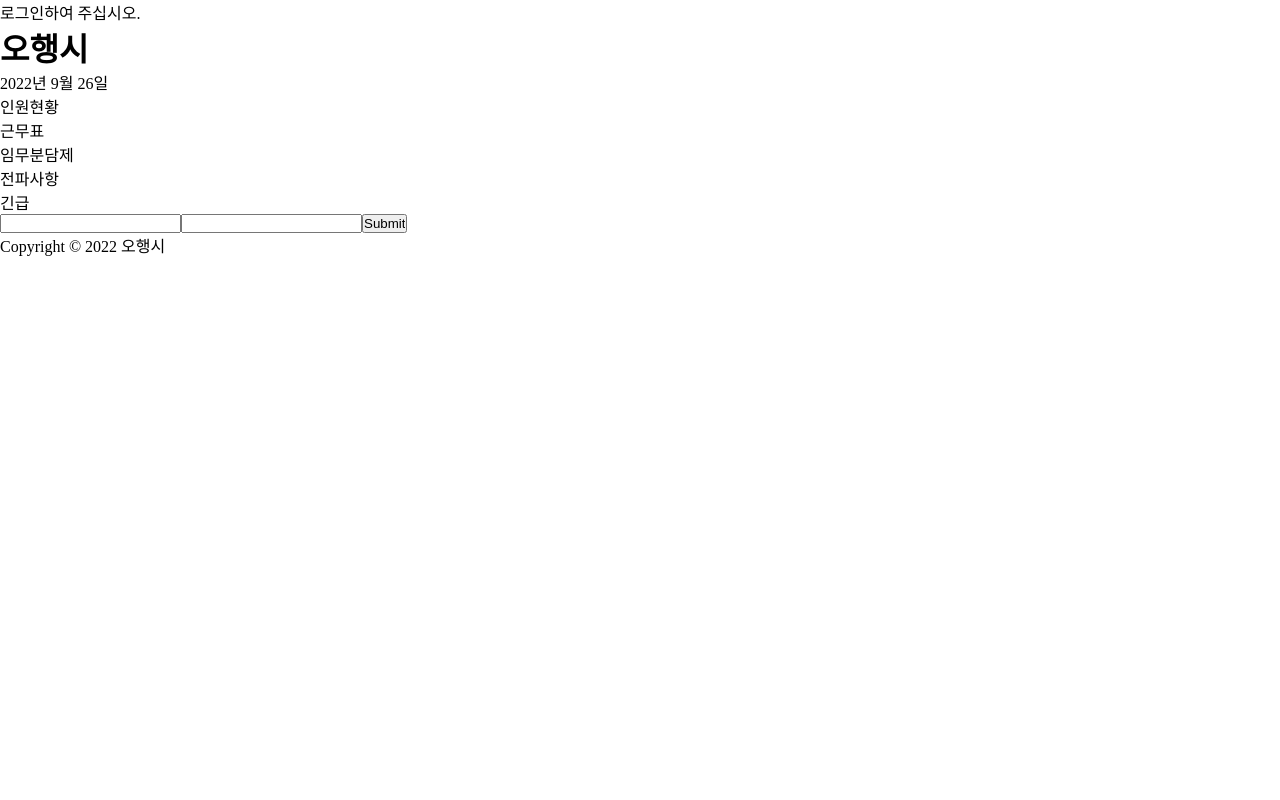
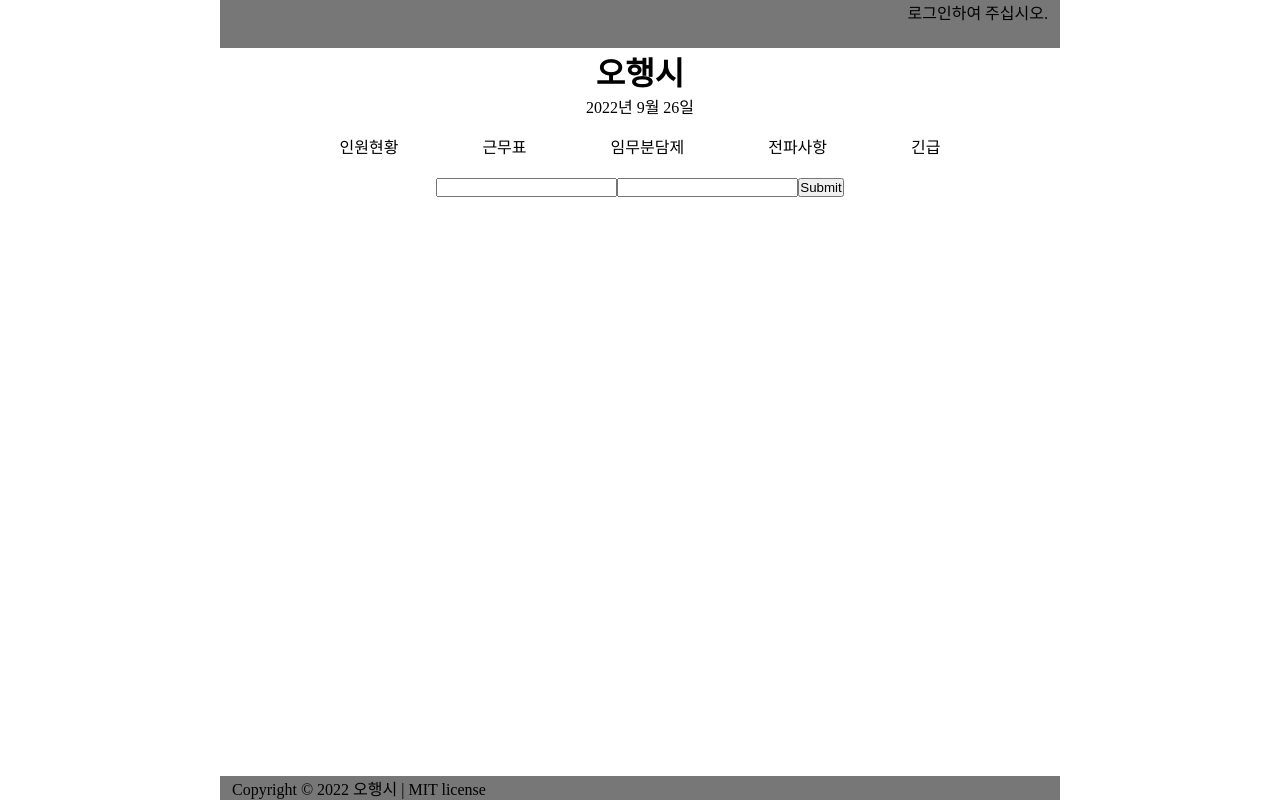
Before and after one commit to osamhack2022/WEB_OhHaengSi_Acrostic, a React (Create React App) app in the folder ohs-frontend/: page / in a window 1280 px wide. Built offline with nearby package versions, Linux system fonts and the light colour scheme.

Commit message:
Update Css Each Component

```diff
--- a/ohs-frontend/src/components/Footer.tsx
+++ b/ohs-frontend/src/components/Footer.tsx
@@ -1,9 +1,10 @@
 import React from 'react';
+import styles from '../styles/Footer.module.scss';
 
 function Footer(): React.ReactElement {
   return (
-    <footer>
-      <p>Copyright © 2022 오행시</p>
+    <footer className={styles.footer}>
+      <label>Copyright © 2022 오행시 | MIT license</label>
     </footer>
   );
 }
--- a/ohs-frontend/src/components/Header.tsx
+++ b/ohs-frontend/src/components/Header.tsx
@@ -1,27 +1,26 @@
-import React from 'react';
+import React, { useState } from 'react';
+import styles from '../styles/Header.module.scss';
 import { getCookie, rmCookie } from '../utils/Cookie';
 
 function Header(): React.ReactElement {
-  const id = getCookie('id');
+  const [id, setId] = useState(getCookie('id'));
   const logout = () => {
     rmCookie('id');
     window.location.reload();
   };
 
-  if (id == null) {
-    return (
-      <header>
-        <p>로그인하여 주십시오.</p>
-      </header>
-    );
-  } else {
-    return (
-      <header>
-        <label>{id}님 반갑습니다.</label>
-        <button onClick={logout}>logout</button>
-      </header>
-    );
-  }
+  return (
+    <header className={styles.header}>
+      {id == null ? (
+        <label>로그인하여 주십시오.</label>
+      ) : (
+        <>
+          <button onClick={logout}>logout</button>
+          <label>{id}님 반갑습니다.</label>
+        </>
+      )}
+    </header>
+  );
 }
 
 export default Header;
--- a/ohs-frontend/src/components/Layout.tsx
+++ b/ohs-frontend/src/components/Layout.tsx
@@ -1,4 +1,5 @@
 import React from 'react';
+import styles from '../styles/Layout.module.scss';
 import { dateFormat } from '../utils/Date';
 import Contents from './layout/Contents';
 
@@ -6,11 +7,11 @@ function Layout(): React.ReactElement {
   const [content, setContent] = React.useState(1);
 
   return (
-    <div>
-      <h1>오행시</h1>
+    <div className={styles.wrap}>
+      <h1 onClick={() => setContent(1)}>오행시</h1>
       <label>{dateFormat}</label>
       {/* <img src="" alt="logo" onClick={() => setContent(1)} /> */}
-      <div>
+      <div className={styles.menu}>
         <ul>
           <li onClick={() => setContent(1)}>인원현황</li>
           <li onClick={() => setContent(2)}>근무표</li>
@@ -19,7 +20,9 @@ function Layout(): React.ReactElement {
           <li onClick={() => setContent(5)}>긴급</li>
         </ul>
       </div>
+      <div className={styles.contentsbox}>
       <Contents content={content} />
+        </div>
     </div>
   );
 }
```
